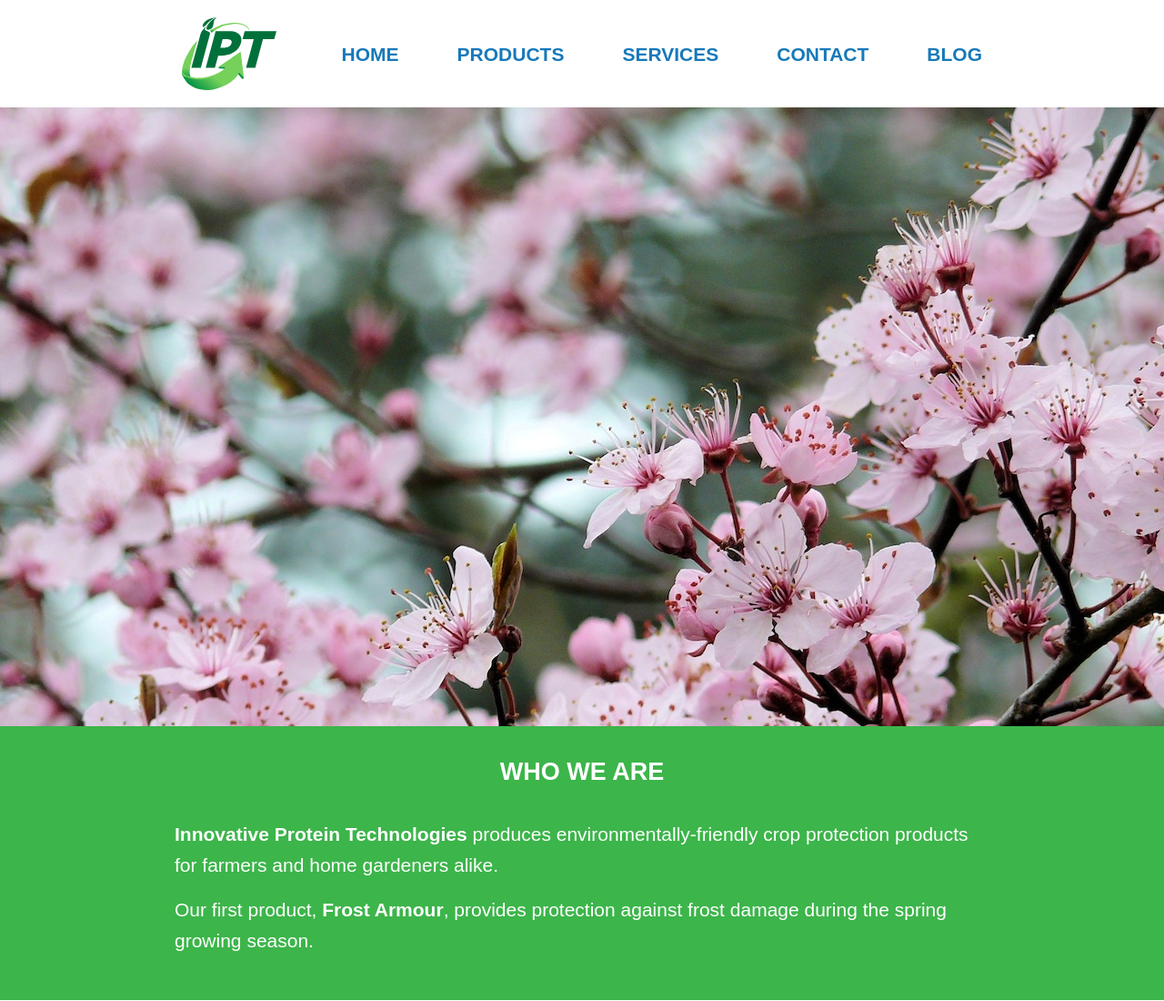
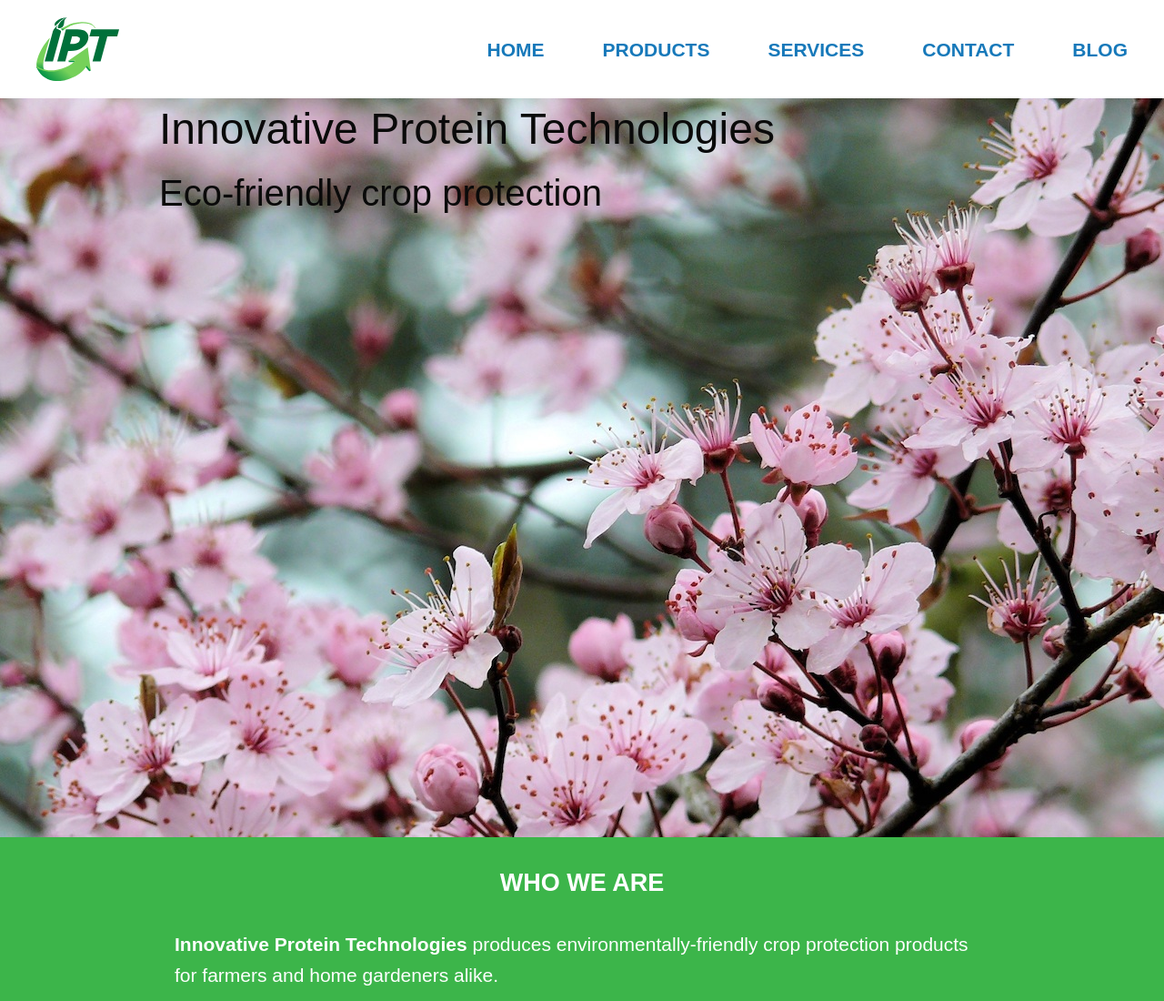
Before and after one commit to eclaidley/IPT-website, a plain HTML site: page index.html in a window 1280 px wide. Shown: the top 1100 px of the page at 91% size. Drawn offline with nearby package versions, Linux system fonts and the light colour scheme; files that its build step writes are made by us from their sources.

```diff
--- a/index.html
+++ b/index.html
@@ -12,11 +12,11 @@
 
   <body id="home">
 
-    <div class="top-bar-container">
-      <div class="top-bar grid-container">
+    <div class="top-bar-container" id="fixed-nav-bar" data-sticky-container>
+      <div class="top-bar grid-container" data-sticky data-margin-top="0">
         <div class="top-bar-left">
           <ul class="menu">
-            <li><a href="/"><img src="assets/img/logo_01.svg" style="height:80px;"></a></li>
+            <li><a href="/"><img src="assets/img/logo_01.svg" style="height:70px;"></a></li>
           </ul>
         </div>
         <div class="top-bar-right">
@@ -29,6 +29,13 @@
           </ul>
         </div>
       </div>
+    </div>
+
+    <div id="landing-text">
+        <div class="grid-container">
+          <h1>Innovative Protein Technologies</h1>
+          <h2>Eco-friendly crop protection</h2>
+        </div>
     </div>
 
     <div id="home-header">
```
Also changed, not shown: 1 other file.
